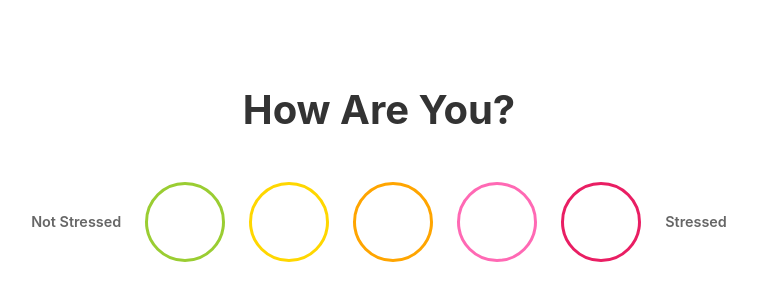
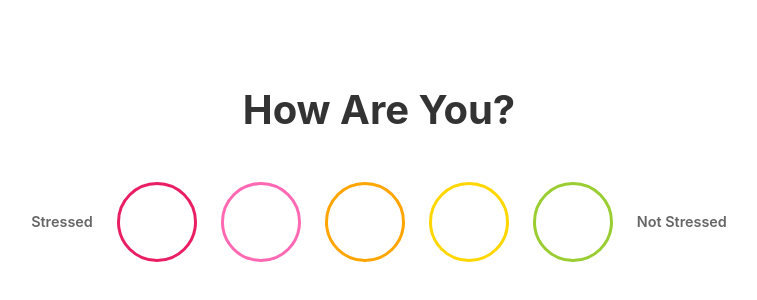
Before and after one commit to itcOnlineGaming/Team_3_2025, a SvelteKit app in the folder Sprint 8/: page /forum in a window 1280 px wide. Shown: the part 280-580 px from the top of the page, without its empty margins (261-1018 px from the left). Built offline with nearby package versions, Linux system fonts and the light colour scheme.

Commit message:
#27 Reverted Stress Meter

```diff
--- a/Sprint 8/src/routes/forum/+page.svelte
+++ b/Sprint 8/src/routes/forum/+page.svelte
@@ -2,11 +2,11 @@
   let selectedMood = null;
 
   const moods = [
-    { id: 'notStressed', label: 'Not Stressed', color: '#9ACD32' },
+    { id: 'stress', label: 'Stressed', color: '#E91E63' },
+    { id: 'bad', label: 'little stressed', color: '#FF69B4' },
+    { id: 'okay', label: 'Okay', color: '#FFA500' },
     { id: 'good', label: 'good', color: '#FFD700' },
-    { id: 'okay', label: 'Okay', color: '#FFA500' },
-    { id: 'bad', label: 'little stressed', color: '#FF69B4' },
-    { id: 'stress', label: 'Stressed', color: '#E91E63' }
+    { id: 'notStressed', label: 'Not Stressed', color: '#9ACD32' }
   ];
 
   function selectMood(moodId) {
@@ -18,7 +18,7 @@
   <h1>How Are You?</h1>
 
   <div class="spectrum-container">
-    <span class="spectrum-label">Not Stressed</span>
+    <span class="spectrum-label">Stressed</span>
 
     <div class="mood-buttons">
       {#each moods as mood}
@@ -32,7 +32,7 @@
       {/each}
     </div>
 
-    <span class="spectrum-label">Stressed</span>
+    <span class="spectrum-label">Not Stressed</span>
   </div>
 
   {#if selectedMood}
```
